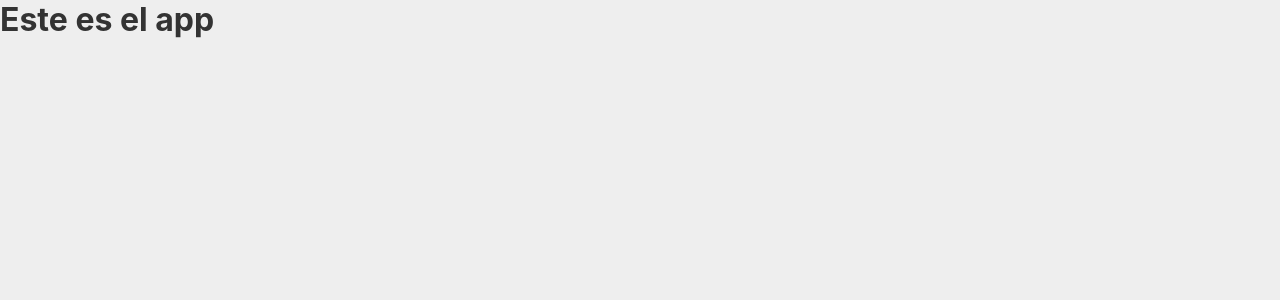
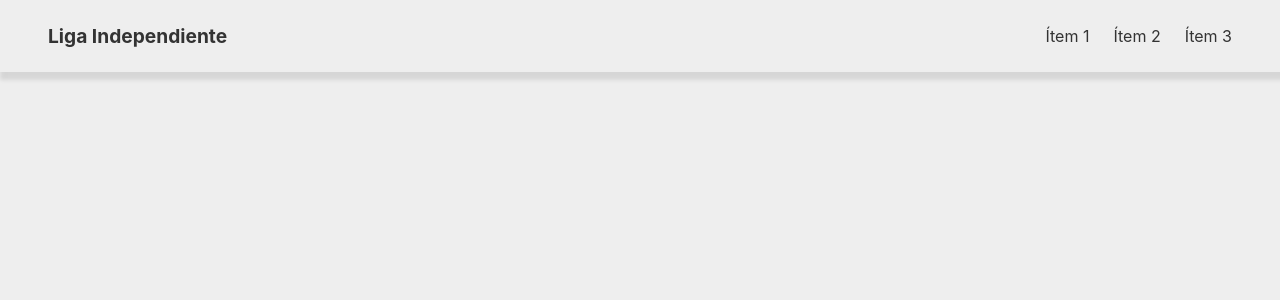
Before and after one commit to axelbriandip/liga_independiente-app, a React (Vite) app: page / in a window 1280 px wide. Shown: the top 300 px of the page. Built offline with nearby package versions, Linux system fonts and the light colour scheme.

Commit message:
nav added

```diff
--- a/index.html
+++ b/index.html
@@ -2,7 +2,7 @@
 <html lang="en">
   <head>
     <meta charset="UTF-8" />
-    <link rel="icon" type="image/svg+xml" href="/src/favicon.svg" />
+    <link rel="icon" type="image/svg+xml" href="./src/img/escudo-liga-01.svg" />
     <meta name="viewport" content="width=device-width, initial-scale=1.0" />
     <title>Liga Independiente App</title>
   </head>
--- a/src/App.jsx
+++ b/src/App.jsx
@@ -1,11 +1,12 @@
-import './css/main.css'
+import './css/main.css';
+import {
+  Nav
+} from './components/Index';
 
 function App() {
-  // logica
-
   return (
     <div className="App">
-      <h1>Este es el app</h1>
+      <Nav/>
     </div>
   )
 }
--- /dev/null
+++ b/src/components/Index.jsx
@@ -0,0 +1 @@
+export { default as Nav } from './Nav'
--- /dev/null
+++ b/src/components/Nav.jsx
@@ -0,0 +1,17 @@
+import React from 'react';
+
+const Nav = () => {
+
+    return (
+    <nav className='nav'>
+        <span className='name-app'>Liga Independiente</span>
+        <ul>
+            <li><a href="#">Ítem 1</a></li>
+            <li><a href="#">Ítem 2</a></li>
+            <li><a href="#">Ítem 3</a></li>
+        </ul>
+    </nav>
+    );
+};
+
+export default Nav;
--- a/src/css/main.css
+++ b/src/css/main.css
@@ -1,3 +1,5 @@
+@import url('./nav.css');
+
 * {
     padding: 0;
     margin: 0;
--- /dev/null
+++ b/src/css/nav.css
@@ -0,0 +1,28 @@
+@import './main.css';
+
+.nav {
+    display: flex;
+    justify-content: space-between;
+    align-items: center;
+    padding: 1.5rem 3rem;
+    box-shadow: 4px 4px 4px 4px rgba(0, 0, 0, 0.1);
+}
+
+.nav ul {
+    display: flex;
+    gap: 1.5rem;
+}
+
+.nav ul li {
+    list-style: none;
+}
+
+.nav ul li a {
+    text-decoration: none;
+    color: var(--black);
+}
+
+.nav .name-app {
+    font-weight: bold;
+    font-size: 1.2rem;
+}
```
Also changed, not shown: src/img/escudo-liga-01.svg (added).
